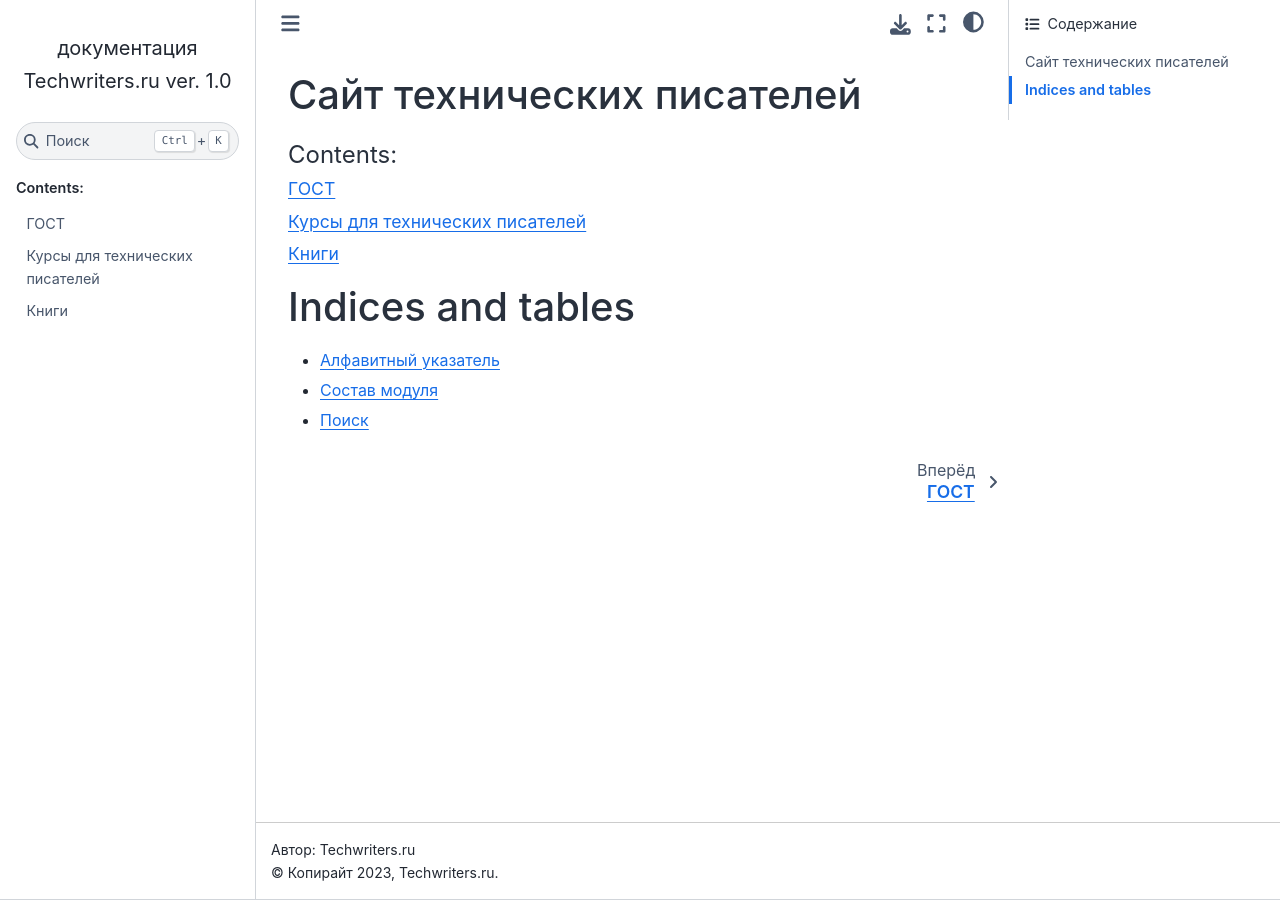
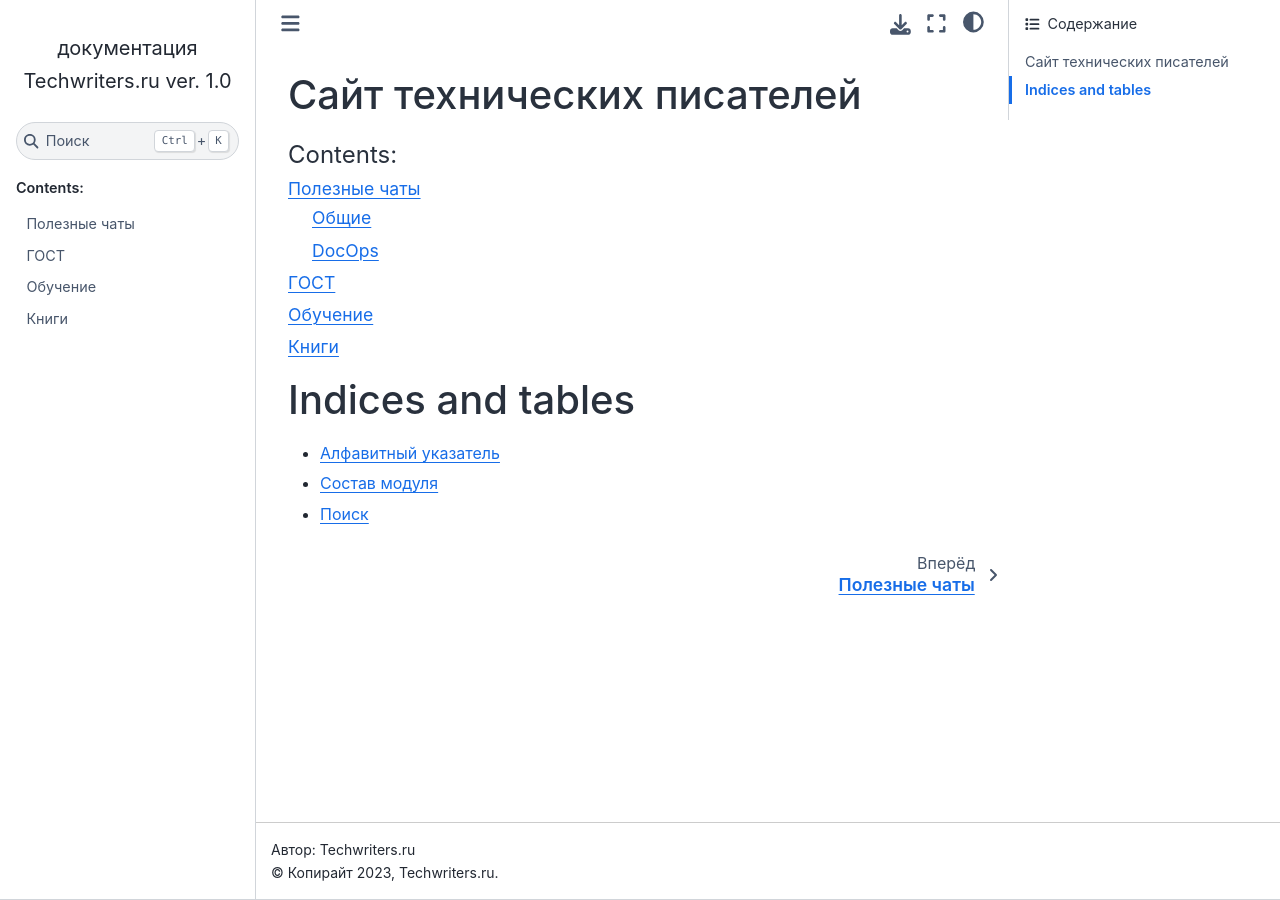
Before and after one commit to techwri/techwritersru, a Sphinx documentation site: the page built from source/index.rst, in a window 1280 px wide. Built offline with Sphinx 7.4.7 and the Sphinx Book theme 1.1.4, drawn with Linux system fonts in a browser that asks for light colours.

Commit message:
Добавлен раздел Сообщества

```diff
--- a/readme.rst
+++ b/readme.rst
@@ -56,6 +56,12 @@
 
       make build
       make run
+
+7. Для удаления Docker контейнера, выполните команду:
+
+   .. code-block:: bash
+
+      make clean
 
    Контейнер будет доступен по адресу http://localhost:8000.
 
--- /dev/null
+++ b/source/communities.rst
@@ -0,0 +1,12 @@
+Полезные чаты
+=============
+
+Общие
+-----
+- https://t.me/twriters - чат технических писателей
+
+DocOps
+------
+
+- https://t.me/docsascode - DocOps- сообщество
+- https://t.me/asciidoctor - вопросы по asciidoctor
--- a/source/index.rst
+++ b/source/index.rst
@@ -10,6 +10,7 @@
    :maxdepth: 2
    :caption: Contents:
 
+   communities
    gost
    learning
    books
--- a/source/learning.rst
+++ b/source/learning.rst
@@ -1,2 +1,2 @@
-Курсы для технических писателей
-===============================
+Обучение
+========
```
